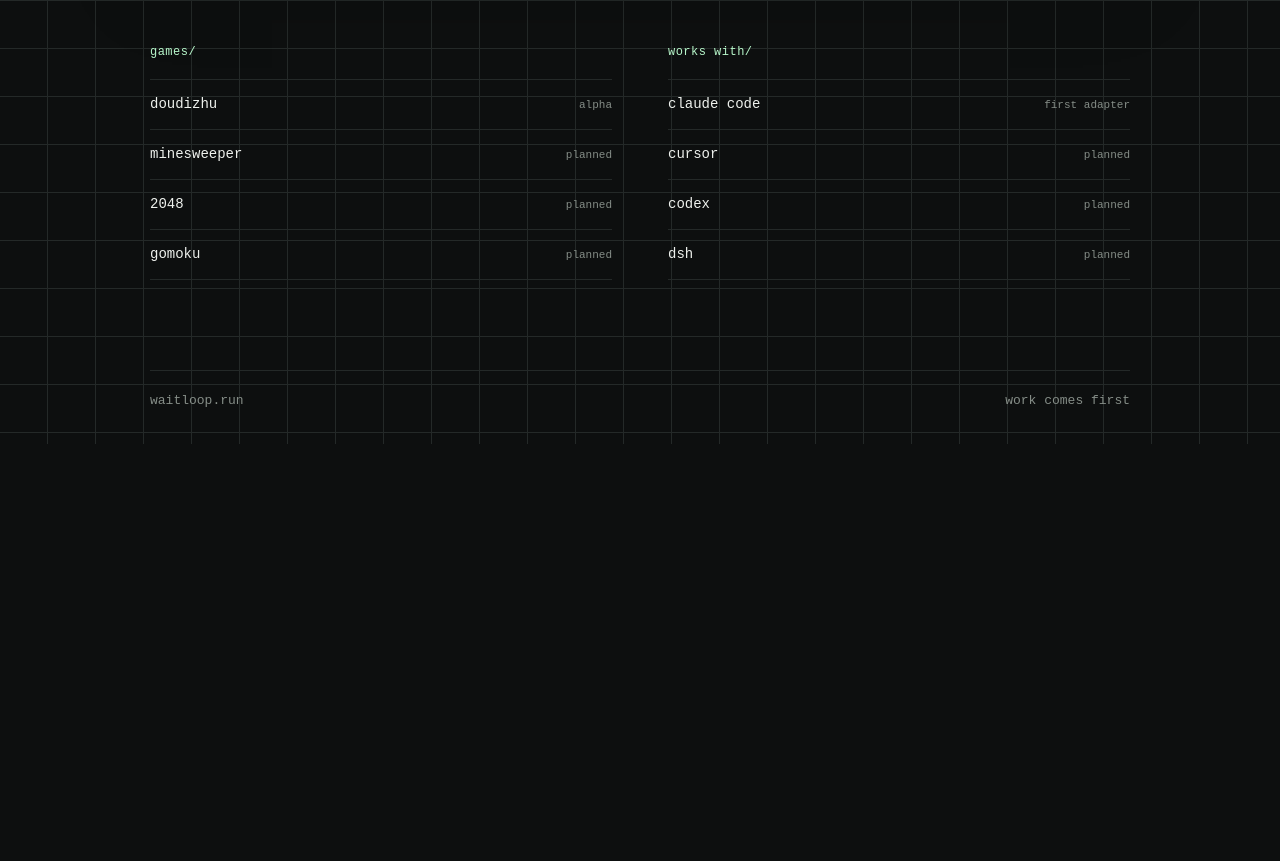
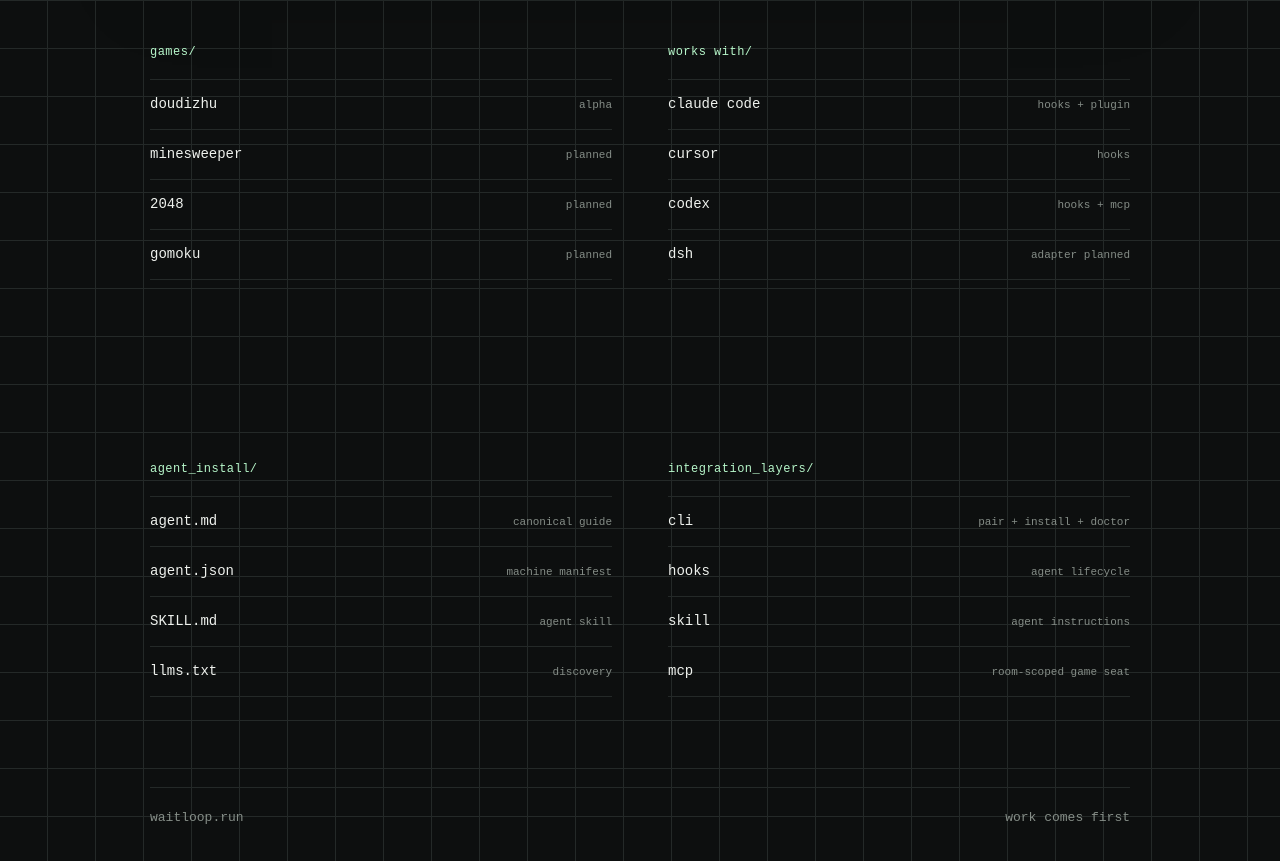
Before and after one commit to shixushi2025/waitloop, a website: page apps/web/public/index.html in a window 1280 px wide. Shown: the part 1007-1868 px from the top of the page. Before the commit the page ends 1451 px from the top, so only its background shows below. Drawn offline with Linux system fonts and the light colour scheme; no server answers.

Commit message:
feat: expose agent integration discovery on homepage

```diff
--- a/apps/web/public/index.html
+++ b/apps/web/public/index.html
@@ -7,6 +7,7 @@
     <meta name="theme-color" content="#0d0f0f" />
     <title>Waitloop</title>
     <link rel="stylesheet" href="/styles.css" />
+    <link rel="alternate" type="text/markdown" href="/agent.md" title="Waitloop agent integration guide" />
   </head>
   <body>
     <main class="shell">
@@ -14,6 +15,7 @@
         <a class="brand" href="/" aria-label="Waitloop home">waitloop<span aria-hidden="true">_</span></a>
         <nav class="nav" aria-label="Primary navigation">
           <a href="/game.html">play</a>
+          <a href="/agent.md">agents</a>
           <a href="https://github.com/shixushi2025/waitloop">github</a>
         </nav>
       </header>
@@ -69,10 +71,32 @@
         <article>
           <p class="section-label">works with/</p>
           <ul class="plain-list">
-            <li><span>claude code</span><small>first adapter</small></li>
-            <li><span>cursor</span><small>planned</small></li>
-            <li><span>codex</span><small>planned</small></li>
-            <li><span>dsh</span><small>planned</small></li>
+            <li><span>claude code</span><small>hooks + plugin</small></li>
+            <li><span>cursor</span><small>hooks</small></li>
+            <li><span>codex</span><small>hooks + mcp</small></li>
+            <li><span>dsh</span><small>adapter planned</small></li>
+          </ul>
+        </article>
+      </section>
+
+      <section class="columns" aria-label="Agent integration discovery">
+        <article>
+          <p class="section-label">agent_install/</p>
+          <ul class="plain-list">
+            <li><a href="/agent.md">agent.md</a><small>canonical guide</small></li>
+            <li><a href="/agent.json">agent.json</a><small>machine manifest</small></li>
+            <li><a href="/skills/waitloop/SKILL.md">SKILL.md</a><small>agent skill</small></li>
+            <li><a href="/llms.txt">llms.txt</a><small>discovery</small></li>
+          </ul>
+        </article>
+
+        <article>
+          <p class="section-label">integration_layers/</p>
+          <ul class="plain-list">
+            <li><span>cli</span><small>pair + install + doctor</small></li>
+            <li><span>hooks</span><small>agent lifecycle</small></li>
+            <li><span>skill</span><small>agent instructions</small></li>
+            <li><span>mcp</span><small>room-scoped game seat</small></li>
           </ul>
         </article>
       </section>
```
